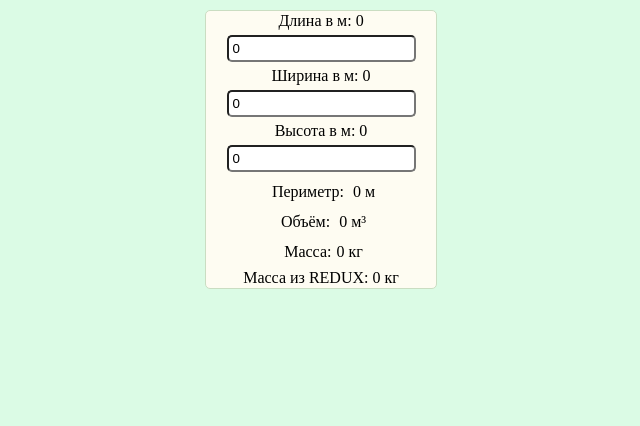
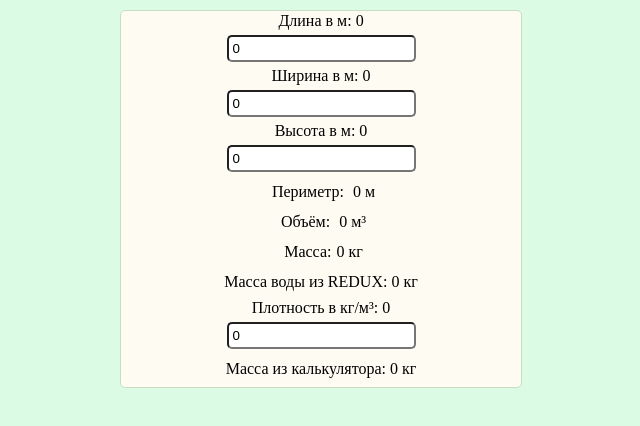
Before and after one commit to Pereladovv/hw-app-funk, a React (Create React App) app: page / in a window 1280 px wide. Shown: the top 426 px of the page, without its empty margins (319-959 px from the left). Built offline with nearby package versions, Linux system fonts and the light colour scheme.

Commit message:
Добавил калькулятор

```diff
--- a/src/App.css
+++ b/src/App.css
@@ -50,7 +50,7 @@ body {
 }
 
 .wrapper {
-    width: 230px;
+    width: 400px;
     background-color: #fefcf2;
     margin: 10px auto;
     border: 1px solid #caddc2;
--- a/src/Mass.js
+++ b/src/Mass.js
@@ -2,25 +2,31 @@ import React, { useEffect } from 'react'
 import { useSelector } from 'react-redux'
 import { useDispatch } from 'react-redux'
 
-
 function Mass(props) {
-    const density = 1000
-    const selector = useSelector((state) => state.volume)
-/* _________________________________________________________________________ */
+    const densityOfWater = 1000
+    const volume = useSelector((state) => state.volume)
+    const density = useSelector((state) => state.density)
     const dispatch = useDispatch()
 
     useEffect(() => {
-        dispatch({ type:'SET_MASS', payload: getMass() })
+        dispatch({ type:'SET_MASS', payload: getMassOfWater() })
     });
-/* _________________________________________________________________________ */
-    function getMass () {
-        return parseInt(selector) * density
+    useEffect(() => {
+        dispatch({ type:'SET_MASS_ALL', payload: getMassAll() })
+    });
+
+    function getMassOfWater () {
+        return parseInt(volume) * densityOfWater
+    }
+    function getMassAll () {
+        return parseInt(volume) * density
     }
 
     return (
         <div className='container'>
             <span>Масса:</span>
-            {getMass()} кг
+            {getMassOfWater()} кг
+
         </div>
     );
 }
--- a/src/Parameters.js
+++ b/src/Parameters.js
@@ -3,26 +3,37 @@ import Volume from './Volume';
 import Perimeter from './Perimeter';
 import Mass from './Mass';
 import { useSelector } from 'react-redux'
+import { useDispatch } from 'react-redux'
+import { useEffect } from 'react'
 
 function Parameters() {
-  // Объявление переменной состояния
-/*  const [state, setState] = useState({ left: 0, top: 0, width: 100, height: 100 }); */
+
     const [length, setLength] = useState(0)
     const [width, setWidth] = useState(0)
     const [height, setHeight] = useState(0)
-/*  */
-    const selectorMass = useSelector((state) => state.mass)
+    const [density, setDensity] = useState(0) // Плотность
 
 
-/*  */
+    const selectorMass = useSelector((state) => state.mass)
+    const selectorMassAll = useSelector((state) => state.massAll)
+
+    const dispatch = useDispatch()
+    useEffect(() => {
+        dispatch({ type:'SET_DENSITY', payload: density })
+    });
+
+
     function сhangeLength (event) {
-      setLength(event.target.value);
+        setLength(event.target.value);
     }
     function сhangeWidth (event) {
-      setWidth(event.target.value);
+        setWidth(event.target.value);
     }
     function сhangeHeight (event) {
-      setHeight(event.target.value);
+        setHeight(event.target.value);
+    }
+    function сhangeDensity (event) {
+        setDensity(event.target.value);
     }
 
   return (
@@ -33,11 +44,14 @@ function Parameters() {
         <input type="number" defaultValue={width} onChange={сhangeWidth} />
         <p>Высота в м: {height}</p>
         <input type="number" defaultValue={height} onChange={сhangeHeight} />
-
         <Perimeter length={length} width={width} /> {/* Передаём пропсами значения длины и ширины в Perimeter.js */}
         <Volume length={length} width={width} height={height}/> {/* Передаём пропсами значения длины, ширины b высоты в Volume.js */}
         <Mass/>
-        <p>Масса из REDUX: {selectorMass} кг</p>
+        <p className="container">Масса воды из REDUX: {selectorMass} кг</p>
+
+        <p>Плотность в кг/м³: {density}</p>
+        <input type="number" defaultValue={density} onChange={сhangeDensity} />
+        <p className="container">Масса из калькулятора: {selectorMassAll} кг</p>
     </div>
 
   );
--- a/src/Volume.js
+++ b/src/Volume.js
@@ -1,13 +1,8 @@
 import React, { useEffect } from 'react';
 import { useDispatch } from 'react-redux'
-import { useSelector } from 'react-redux'
+
 
 function Volume(props) {
-/*  */
-    const selectorMass = useSelector((state) => state.mass)
-
-/*  */
-
     const dispatch = useDispatch()
 
     useEffect(() => {
@@ -22,7 +17,6 @@ function Volume(props) {
         <div className='container'>
             <span>Объём: </span>
             {getVolume()} м³
-
         </div>
     );
 }
--- a/src/index.js
+++ b/src/index.js
@@ -24,6 +24,25 @@ function counterReducer(state = { volume: 0 }, action) {
                 ...state,
                 mass: action.payload
             }
+            return state
+
+            case 'GET_MASS_ALL':
+                return state.massAll
+            case 'SET_MASS_ALL':
+                state = {
+                    ...state,
+                    massAll: action.payload
+            }
+            return state
+
+            case 'GET_DENSITY':
+                return state.density
+            case 'SET_DENSITY':
+                state = {
+                    ...state,
+                    density: action.payload
+            }
+            return state
             default:
                 return state
     }
```
